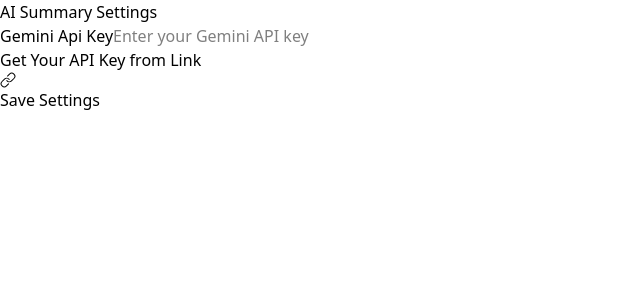
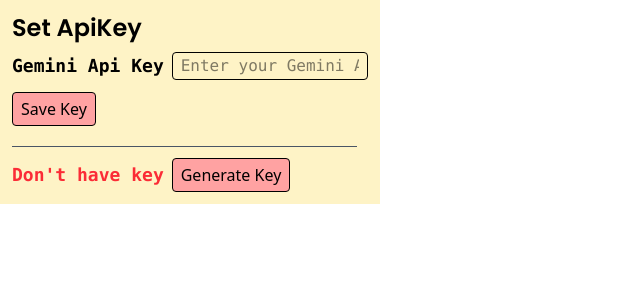
Before and after one commit to parasss19/Instantly_AI_Summary, a React (Vite) app: page /#/options in a window 1280 px wide. Shown: the top 300 px of the page, without its empty margins (0-640 px from the left). Built offline with nearby package versions, Linux system fonts and the light colour scheme.

Commit message:
Options page added

```diff
--- a/src/options/Options.jsx
+++ b/src/options/Options.jsx
@@ -1,5 +1,4 @@
 import React, { useEffect, useState } from "react";
-import { GoLink } from "react-icons/go";
 
 const Options = () => {
   const [key, setKey] = useState("");
@@ -27,42 +26,50 @@
   }
 
   return (
-    <>
-      <h2 className="">AI Summary Settings</h2>
+    <div className="p-3 w-[380px] bg-amber-100">
+      <h2 className="font-[poppins] text-2xl font-semibold mb-2">Set ApiKey</h2>
 
       {/* input field for api key */}
-      <div className="">
-        <label className="">Gemini Api Key</label>
+      <div className="w-full flex gap-2 font-mono mb-3">
+        <label className="font-mono text-lg font-bold">Gemini Api Key</label>
         <input
           type="text"
           value={key}
           id="api-key"
           onChange={(e) => setKey(e.target.value)}
           placeholder="Enter your Gemini API key"
-          className=""
+          className="w-[55%] border outline-none px-2 rounded text-black"
         />
       </div>
 
+      {/* save btn and message */}
+      <div className="mb-5">
+        <button
+          onClick={handleSave}
+          className="px-2 py-1 border text-md bg-red-300 rounded outline-none cursor-pointer"
+        > Save Key
+        </button>
+
+        {message && <p className="text-green-600">{message}</p>}
+      </div>
+
+      <hr className="h-3 w-[97%] text-gray-600" />
+
       {/* get api key link */}
-      <div>
-        <p className="">
-          Get Your API Key from{" "}
+      <div className="flex gap-2 items-center">
+          <p className="font-mono text-lg text-red-500 font-bold">Don't have key </p>
+          <button className="px-2 py-1 border text-md bg-red-300 rounded outline-none cursor-pointer">
             <a
               href="https://makersuite.google.com/app/apikey"
               className=""
               target="blank"
             >
-            Link <GoLink />
+            Generate Key
             </a>
-        </p>
+          </button>
       </div>
 
-      {/* save btn and message */}
-      <div>
-        <button onClick={handleSave} className="" >Save Settings</button>
-        {message && <p className="text-green-600">{message}</p>}
     </div>
-    </>
   );
 };
 
```
Lines whose indentation alone changed are shown as unchanged.
